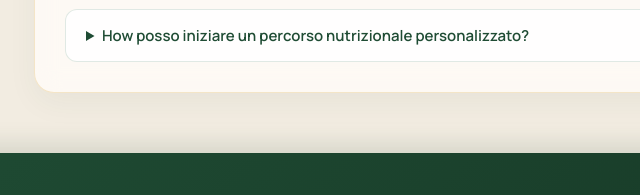
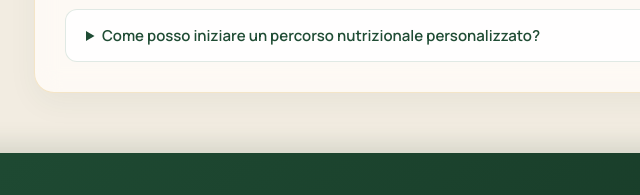
Before and after one commit to lucamannara1912-boop/nuovo-sito-genny, a website: page sito/public/messaggi.html in a window 1280 px wide. Shown: the part 825-1020 px from the top of the page, 170-810 px from the left. Drawn offline with Linux system fonts and the light colour scheme.

Commit message:
Fix typo in FAQ summary question

```diff
--- a/sito/public/messaggi.html
+++ b/sito/public/messaggi.html
@@ -147,7 +147,7 @@
           <p>Dipende dalle tue esigenze energetiche e dalla tua routine. Uno spuntino bilanciato a base di frutta e frutta secca aiuta a mantenere stabili i livelli di energia.</p>
         </details>
         <details class="faq-item">
-          <summary>How posso iniziare un percorso nutrizionale personalizzato?</summary>
+          <summary>Come posso iniziare un percorso nutrizionale personalizzato?</summary>
           <p>Puoi scriverci direttamente tramite la sezione contatti o prenotare una prima consulenza conoscitiva per valutare insieme obiettivi e abitudini.</p>
         </details>
       </div>
```
